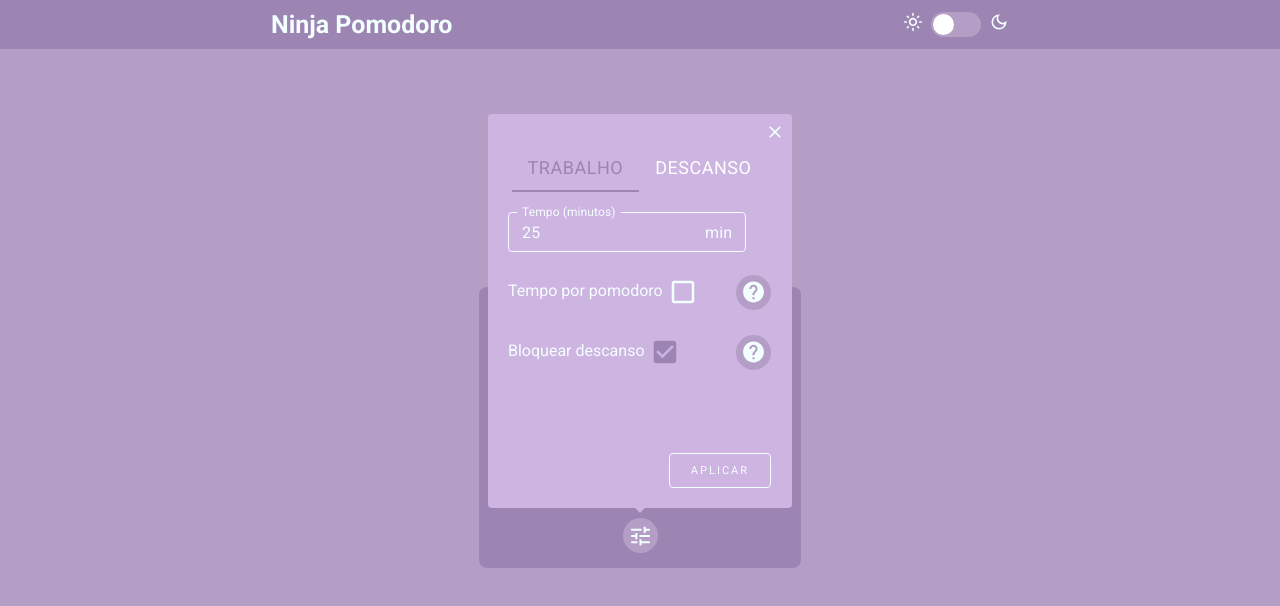
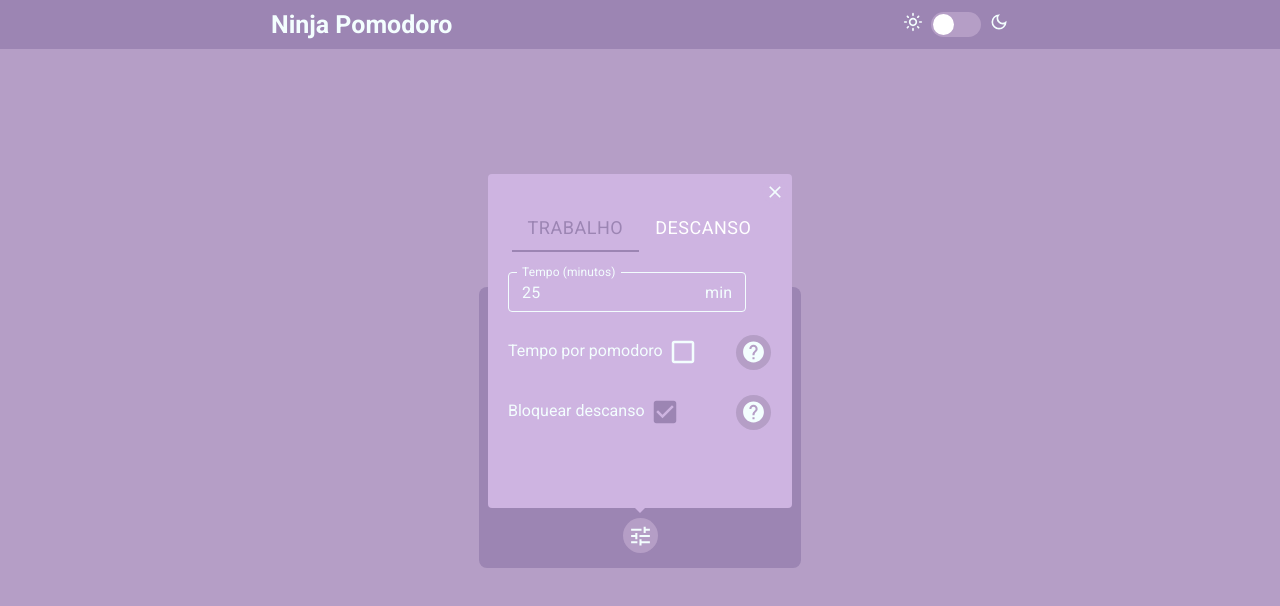
Before and after one commit to soaresgus/ninja-pomodoro, a React (Vite) app: page / in a window 1280 px wide. Both pictures are taken after a click on the button 640 px from the left and 535 px from the top of the page. Shown: the top 606 px of the page. Built offline with nearby package versions, Linux system fonts and the light colour scheme.

Commit message:
Remove 'aplicar' button

```diff
--- a/src/components/ConfigurationsForm/index.tsx
+++ b/src/components/ConfigurationsForm/index.tsx
@@ -5,7 +5,6 @@ import {
   StyledInput,
   FormContainer,
   PopoverText,
-  FormFooter,
   StyledButton,
 } from './styles';
 
@@ -181,16 +180,6 @@ export function ConfigurationsForm() {
           </PopoverText>
         </PopoverButton>
       </InputContainer>
-
-      <FormFooter>
-        <StyledButton
-          variant="outlined"
-          size="large"
-          disabled={!formIsValid(validJobForm)}
-        >
-          Aplicar
-        </StyledButton>
-      </FormFooter>
     </FormContainer>
   );
 
@@ -246,16 +235,6 @@ export function ConfigurationsForm() {
           </PopoverText>
         </PopoverButton>
       </InputContainer>
-
-      <FormFooter>
-        <StyledButton
-          variant="outlined"
-          size="large"
-          disabled={!formIsValid(validRestForm)}
-        >
-          Aplicar
-        </StyledButton>
-      </FormFooter>
     </FormContainer>
   );
 
--- a/src/components/ConfigurationsForm/styles.ts
+++ b/src/components/ConfigurationsForm/styles.ts
@@ -73,18 +73,9 @@ export const StyledButton = styled(Button)`
 export const FormContainer = styled.div`
     display: flex;
     flex-direction: column;
-    justify-content: center;
     gap: 2rem;
-    height: 27.6rem;
+    height: 21.6rem;
     width: 26.3rem;
-`;
-
-export const FormFooter = styled.div`
-    display: flex;
-    flex-direction: column;
-    justify-content: flex-end;
-    align-items: flex-end;
-    height: 100%;
 `;
 
 export const PopoverText = styled.span`
```
